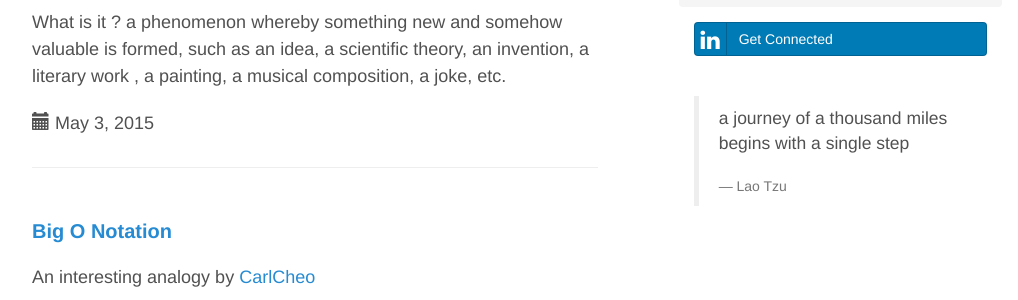
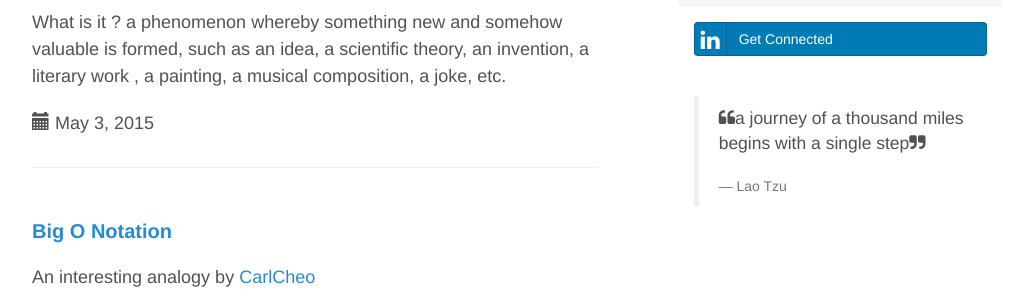
Before and after one commit to lakshma/lakshma.github.io, a Jekyll site: the page built from index.html, in a window 1280 px wide. Shown: the part 498-798 px from the top of the page, without its empty margins (123-1141 px from the left). Built offline with Jekyll 4.4.1, drawn with Linux system fonts in a browser that asks for light colours; Markdown is read by kramdown in place of the engine named in the settings; the list of posts is cut into pages by our own code.

Commit message:
no message

```diff
--- a/_layouts/default.html
+++ b/_layouts/default.html
@@ -35,7 +35,7 @@
 				</p>
 				<br>
 				<blockquote>
-				  <p>a journey of a thousand miles begins with a single step</p>
+				  <p><i class="fa fa-quote-left"></i>a journey of a thousand miles begins with a single step<i class="fa fa-quote-right"></i></p>
 				  <footer>Lao Tzu</footer>
 				</blockquote>
 			</div>
```
